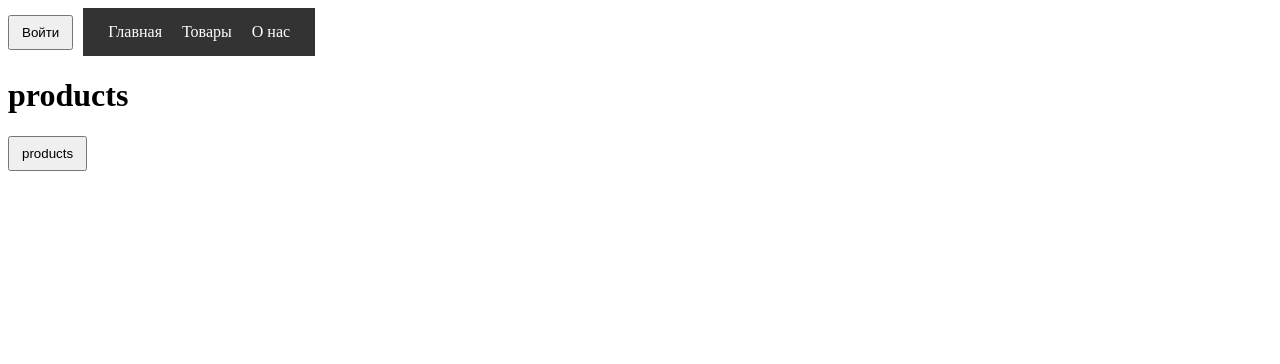
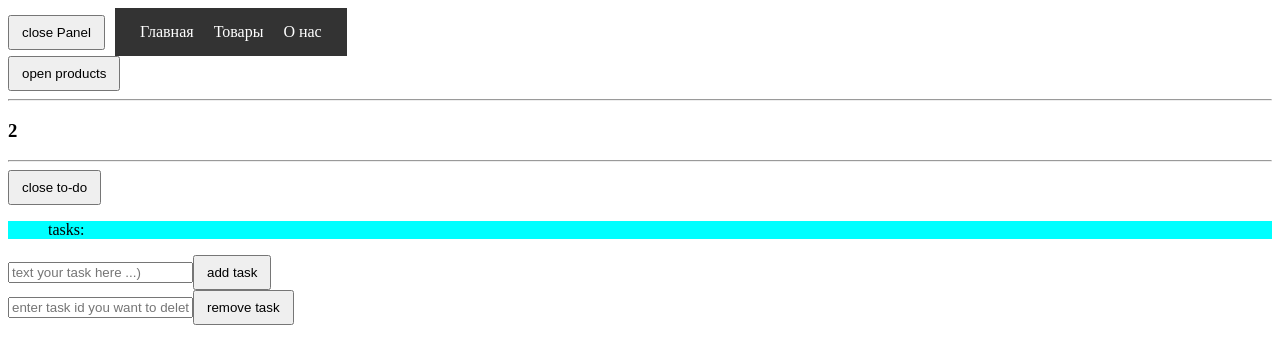
Before and after one commit to ZhagiparIIDidar/vue-sis-works, a Vue app: page / in a window 1280 px wide. Shown: the top 364 px of the page. Built offline with nearby package versions, Linux system fonts and the light colour scheme; the HTML template or start-up script is replaced by a standard one.

Commit message:
create to-do func

```diff
--- a/src/App.vue
+++ b/src/App.vue
@@ -1,18 +1,55 @@
 <script setup>
-import {ref} from 'vue';
+import {ref, reactive, computed} from 'vue';
 
 const value = "products";
-
 const inStockText = 'inStock';
 const stockText = 'stock';
 let showDataFlag = ref(false);
 let showNavPanel = ref(true);
-
-const products = [
+let tasks = reactive([]);
+let task = ref('')
+let task_id = ref('')
+let name = ref('');
+let nextId = 1;
+let showTasks = ref(true);
+const products = ref([
   {id: 1, name: "Laptop", price: 500000, inStock: true},
   {id: 2, name: "Phone", price: 300000, inStock: false},
   {id: 3, name: "Keyboard", price: 30000, inStock: true}
-]
+]);
+
+
+let countOfInStockProduct = computed(() => {
+  return products.value.filter((product) => product.inStock).length;
+})
+
+function show(name = '') {
+  console.log(tasks.length);
+}
+
+function addTask() {
+  if (task.value) {
+    let new_task = task.value;
+    tasks.push({id: nextId, 'description': new_task});
+    nextId++;
+    task.value = '';
+  }
+}
+
+function removeTask(tid) {
+  let id = +tid;
+  if (tasks.some(task => task.id === id)) {
+    console.log(id, 'deleted');
+    tasks = tasks.filter(task => task.id !== id);
+    return
+  }
+  console.log('no task found', id);
+  console.log(tasks);
+}
+
+function show_tasks() {
+  showTasks.value = !showTasks.value;
+}
 
 function show_products() {
   showDataFlag.value = !showDataFlag.value;
@@ -31,7 +68,7 @@ function show_nav_panel() {
 <template>
   <header>
     <div class="header-container">
-      <button @click="show_nav_panel">Войти</button>
+      <button @click="show_nav_panel">{{ showNavPanel ? 'close Panel' : 'open Panel' }}</button>
 
       <nav v-show="showNavPanel">
         <a href="/">Главная</a>
@@ -41,10 +78,10 @@ function show_nav_panel() {
     </div>
   </header>
 
-  <h1>{{ value }}</h1>
-  <button @click="show_products">{{ value }}</button>
+  <div class="products">
+    <button @click="show_products">{{ showDataFlag ? 'close products' : 'open products' }}</button>
 
-  <ul v-if="showDataFlag">
+    <ol v-if="showDataFlag" style="background-color: aqua">
       <li v-for="product in products"
           :key="product.id">
         <p v-if="product.inStock">
@@ -54,7 +91,32 @@ function show_nav_panel() {
           {{ product.name }} - {{ product.price }} - {{ stockText }}
         </p>
       </li>
+    </ol>
+  </div>
+
+  <hr>
+  <h3>{{ countOfInStockProduct }}</h3>
+  <hr>
+
+  <div class="to-do">
+    <button @click="show_tasks">{{ showTasks ? 'close to-do' : 'show to-do' }}</button>
+    <br>
+    <ul v-show="showTasks" style="background-color: aqua">
+      <p>tasks:</p>
+      <li v-for="task of tasks" :key="task.id">
+        {{ task.id }} - {{ task.description }}
+      </li>
     </ul>
+
+    <input type="text" placeholder="text your task here ...)" v-model="task">
+    <button @click="addTask()">add task</button>
+
+    <br>
+
+    <input type="text" placeholder="enter task id you want to delete ...)" v-model="task_id">
+    <button @click="removeTask(task_id)">remove task</button>
+  </div>
+
 
 </template>
 /*
```
Lines whose indentation alone changed are shown as unchanged.
